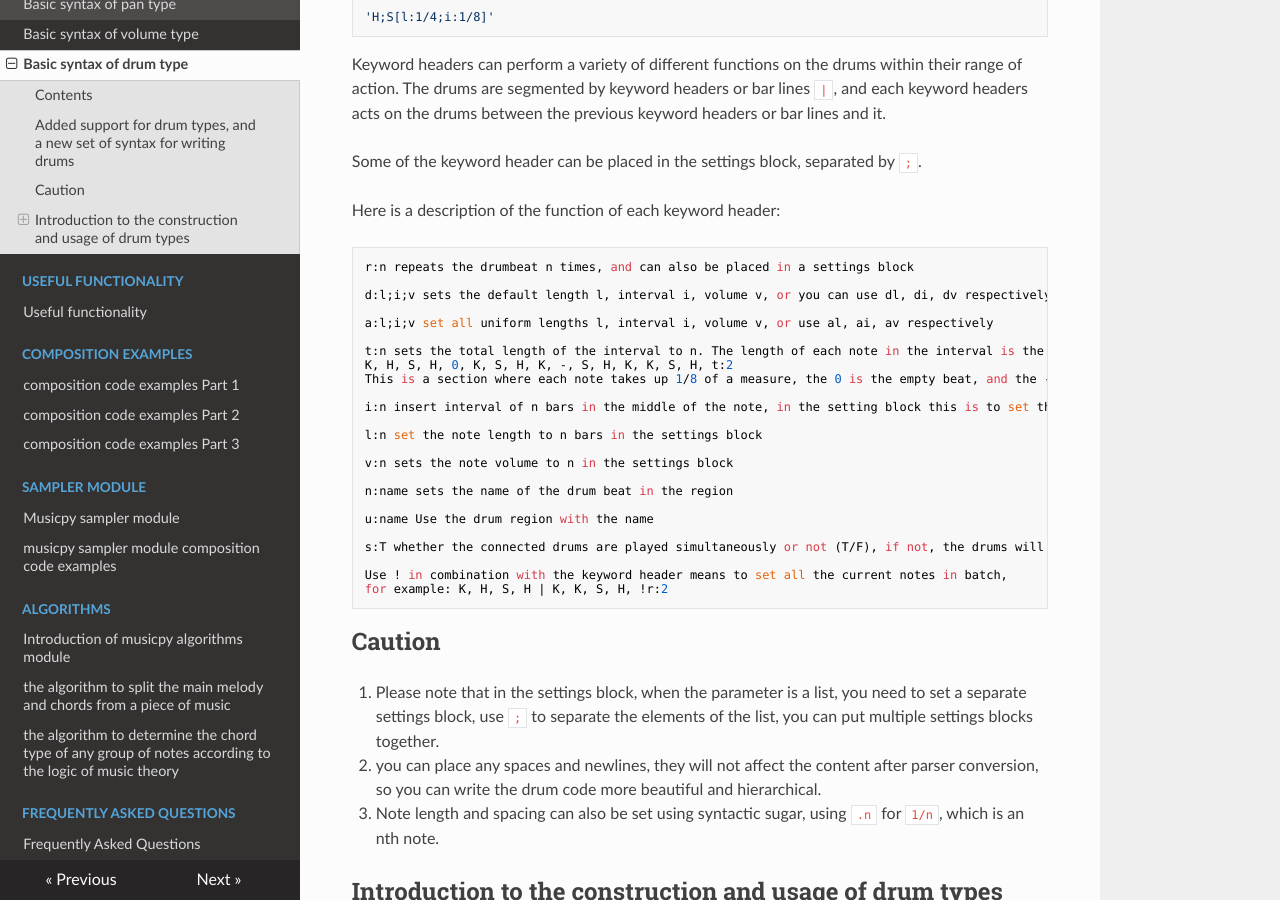
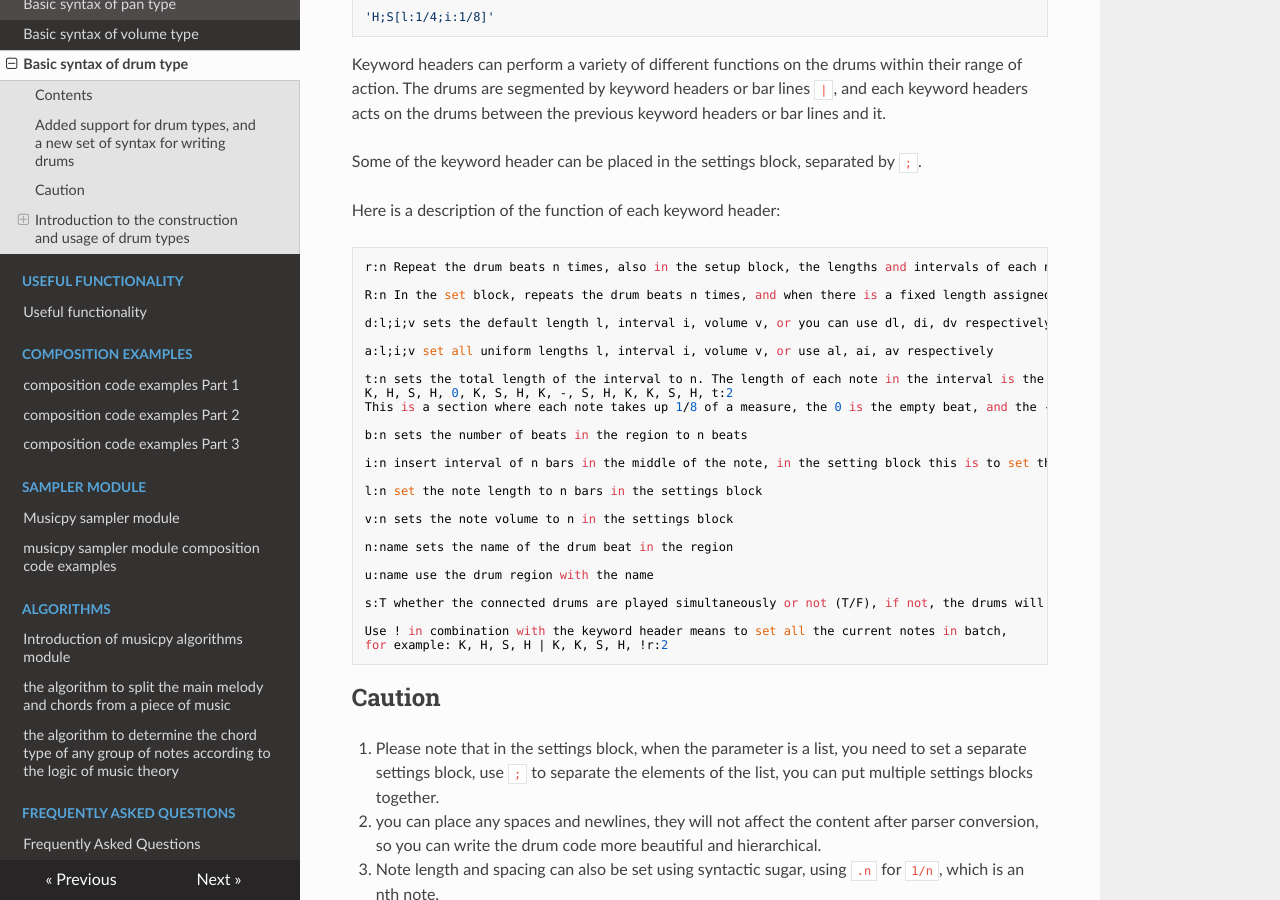
Before and after one commit to Rainbow-Dreamer/musicpy_docs, an MkDocs documentation site: the page built from docs/Basic syntax of drum type.md, in a window 1280 px wide and 900 px high, scrolled down 2171 px. Built offline with MkDocs 1.6.1, drawn with Linux system fonts in a browser that asks for light colours; nearby versions of some CDN libraries.

Commit message:
Update Basic syntax of drum type.md

````diff
--- a/docs/Basic syntax of drum type.md
+++ b/docs/Basic syntax of drum type.md
@@ -98,7 +98,9 @@ Some of the keyword header can be placed in the settings block, separated by `;`
 Here is a description of the function of each keyword header:
 
 ```python
-r:n repeats the drumbeat n times, and can also be placed in a settings block
+r:n Repeat the drum beats n times, also in the setup block, the lengths and intervals of each note in the setup block are divided equally according to the number of repetitions when there is a fixed length assigned to it
+
+R:n In the set block, repeats the drum beats n times, and when there is a fixed length assigned to it, the lengths and intervals of each note is not divided equally
 
 d:l;i;v sets the default length l, interval i, volume v, or you can use dl, di, dv respectively
 
@@ -108,6 +110,8 @@ t:n sets the total length of the interval to n. The length of each note in the i
 K, H, S, H, 0, K, S, H, K, -, S, H, K, K, S, H, t:2
 This is a section where each note takes up 1/8 of a measure, the 0 is the empty beat, and the - is the continuation of the previous note
 
+b:n sets the number of beats in the region to n beats
+
 i:n insert interval of n bars in the middle of the note, in the setting block this is to set the interval of the note to n bars
 
 l:n set the note length to n bars in the settings block
@@ -116,7 +120,7 @@ v:n sets the note volume to n in the settings block
 
 n:name sets the name of the drum beat in the region
 
-u:name Use the drum region with the name
+u:name use the drum region with the name
 
 s:T whether the connected drums are played simultaneously or not (T/F), if not, the drums will be divided equally by the length of one drum when the total length is fixed
 
````
